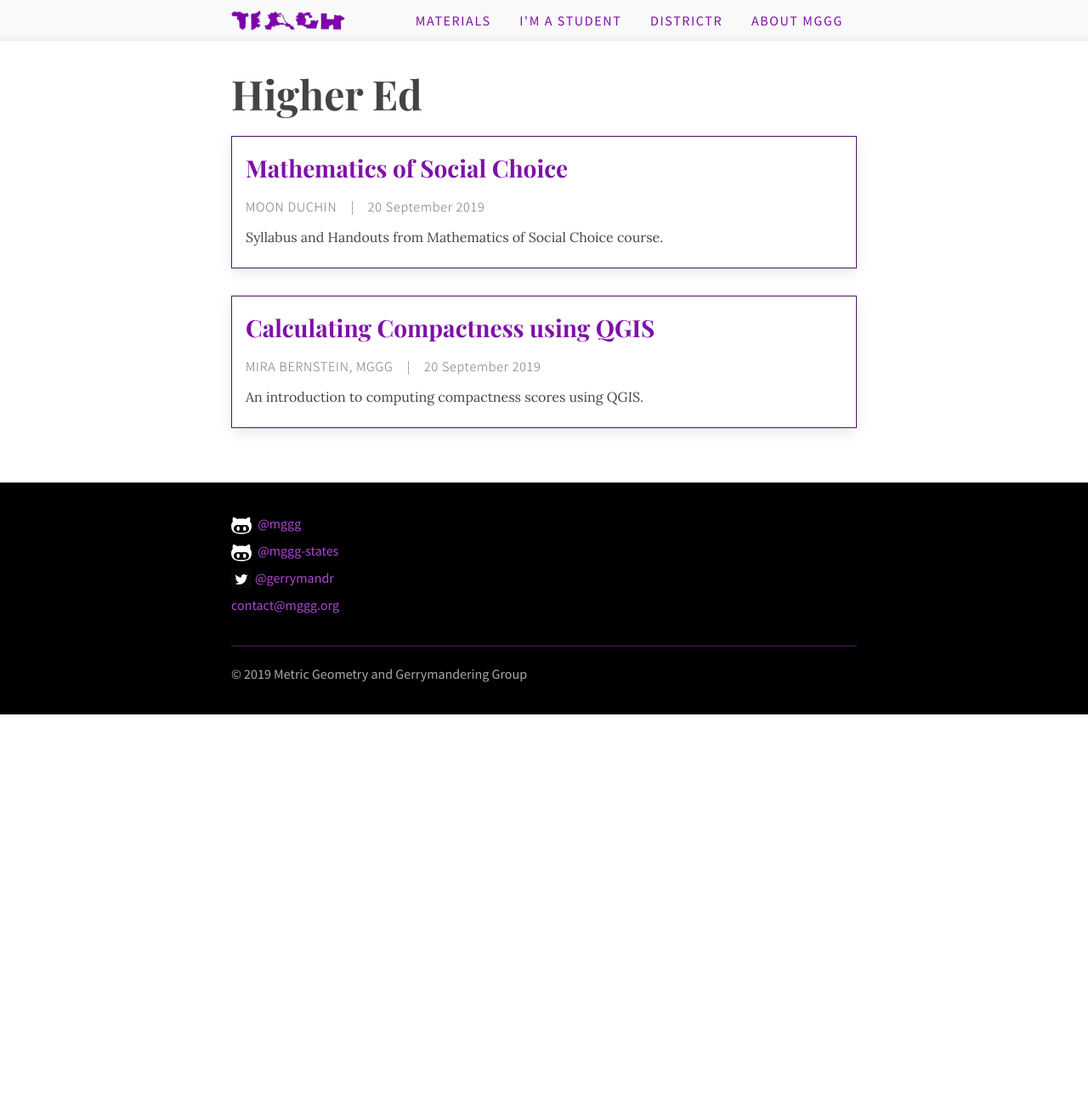
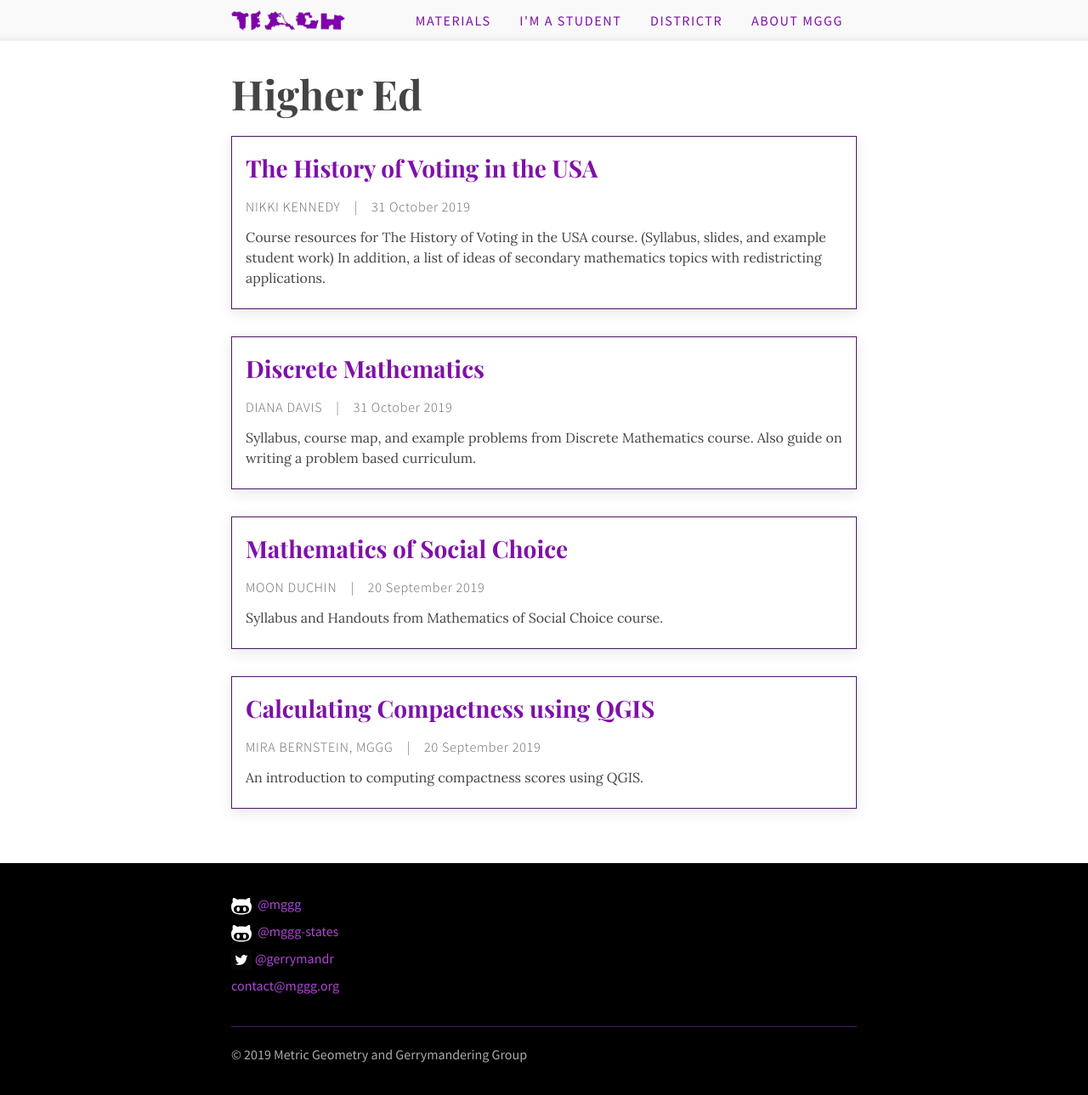
Before and after one commit to jenni-niels/teach-gerry, a Jekyll site: the page built from _category_pages/higher_ed.md, in a window 1280 px wide. Shown: the whole page at 85% size. Built offline with Jekyll 4.4.1, drawn with Linux system fonts in a browser that asks for light colours; before the commit the page ends 900 px from its top, so only the background shows below that.

Commit message:
Add new posts: rvm vestigal outliers page; add squaretopia handouts; add discrete math resources; add history of voting resources; add science friday activity.

```diff
--- /dev/null
+++ b/_posts/2019-10-31-discrete-mathematics.md
@@ -0,0 +1,22 @@
+---
+title: Discrete Mathematics
+date: 2019-10-31 00:00:00 Z
+authors: Diana Davis
+categories:
+  - lesson_plans
+  - math
+  - higher_ed
+description:
+  Syllabus, course map, and example problems from Discrete Mathematics course.
+  Also guide on writing a problem based curriculum.
+featured: true
+---
+
+
+## Resources
+
+* [Syllabus]({{site.baseurl}}/uploads/discrete_math/discrete-syllabus.pdf)
+* [Course Map]({{site.baseurl}}/uploads/discrete_math/discrete-course-map.pdf)
+* [Example Problems]({{site.baseurl}}/uploads/discrete_math/discrete-problems-days-17-18.pdf):
+    * EG
+* [Guide to creating a discussion-based math class, with a problem-centered curriculum]({{site.baseurl}}/uploads/discrete_math/davis-how-to-write-a-pbc.pdf)
--- /dev/null
+++ b/_posts/2019-10-31-history-of-voting.md
@@ -0,0 +1,22 @@
+---
+title: The History of Voting in the USA
+date: 2019-10-31 00:00:00 Z
+categories:
+  - lesson_plans
+  - math
+  - higher_ed
+description:
+    Course resources for The History of Voting in the USA course.
+    (Syllabus, slides, and example student work)  In addition, a list of ideas
+    of secondary mathematics topics with redistricting applications.
+authors: Nikki Kennedy
+featured: true
+---
+
+## Resources
+* [Syllabus]({{site.baseurl}}/uploads/voting_history/United_States_Voting__The_History_and_Mathematics_behind_our_Democracy.pdf)
+* [Slides: Intro and History of Redistricting]({{site.baseurl}}/uploads/voting_history/Intro_and_History__Redistricting_in_USA(ShareableCopy).pdf)
+* **Example Student Work**:
+    * [Paper]({{site.baseurl}}/uploads/voting_history/gerrymander_paper.pdf)
+    * [Slides]({{site.baseurl}}/uploads/voting_history/CopyofGerrymanderingpresentation.pdf)
+* [Secondary mathematics topic with applications in redistricting]({{site.baseurl}}/uploads/voting_history/SecondaryMathematicsTopicsinwhichRedistrictingConceptsCouldConnectIdeas.pdf)
```
Also changed, not shown: _posts/2019-09-20-outliers-redirect.md (deleted, +0 -14 lines), _posts/2019-10-31-compactness-measures.md (added, +17 -0 lines), _posts/2019-10-31-drawing-districts-is-like-sudoku.md (added, +19 -0 lines), student.md (+1 -1 lines), _uploads/sudoku.png (added), 9 other files.
